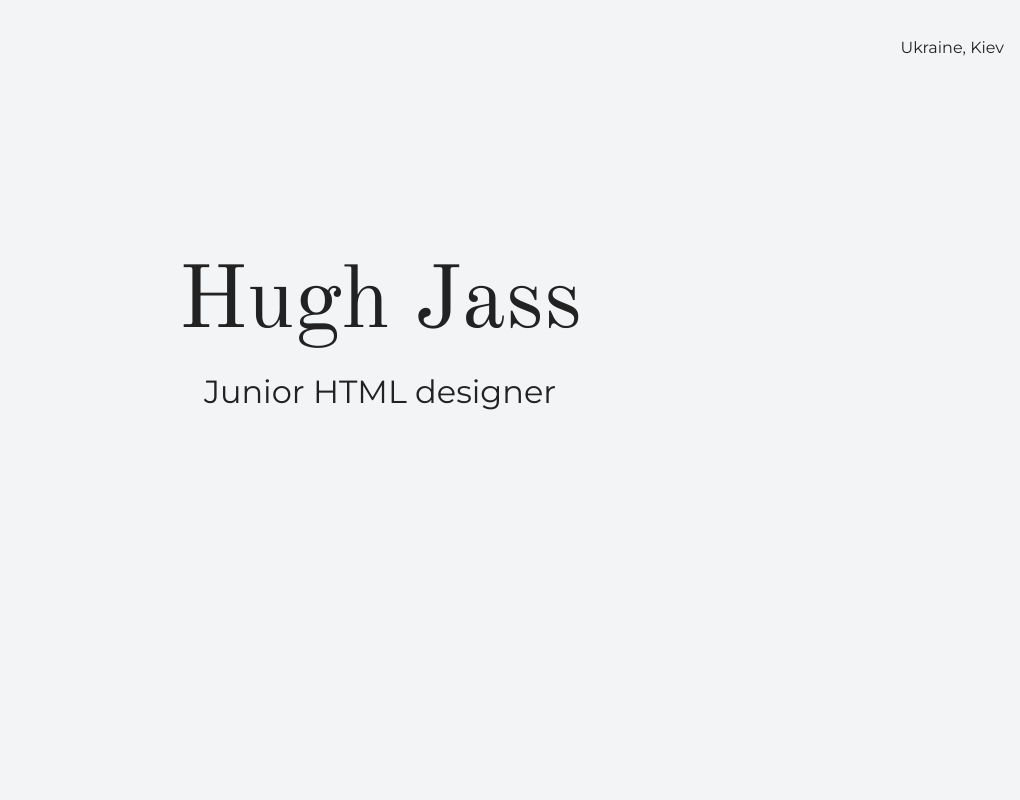
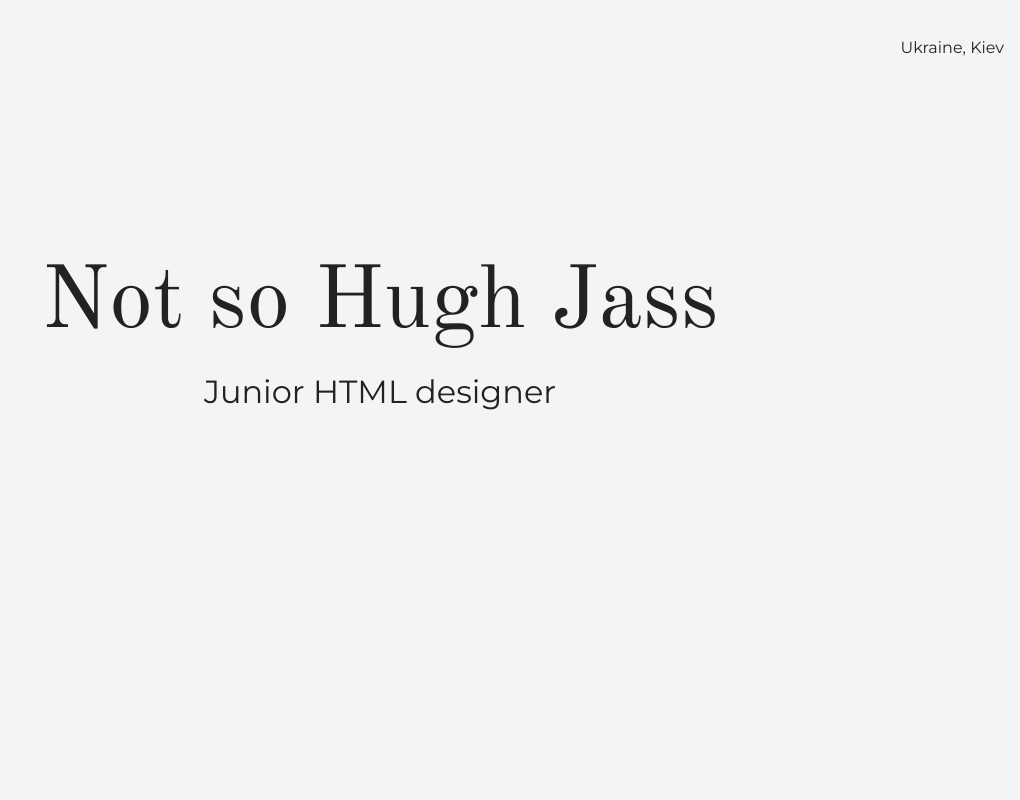
Before and after one commit to OksanaAnokhina/my-site, a plain HTML site: page index.html in a window 1280 px wide. Shown: the top 800 px of the page, without its empty margins (260-1280 px from the left). Drawn offline with nearby package versions, Linux system fonts and the light colour scheme.

Commit message:
Update index.html

```diff
--- a/index.html
+++ b/index.html
@@ -17,7 +17,7 @@
 
 <section class="hero-image">
     <div class="container">
-    <h1 class="heading">Hugh Jass</h1>
+    <h1 class="heading">Not so Hugh Jass</h1>
     <p>Junior HTML designer</p>
     </div>
 </section>
```
